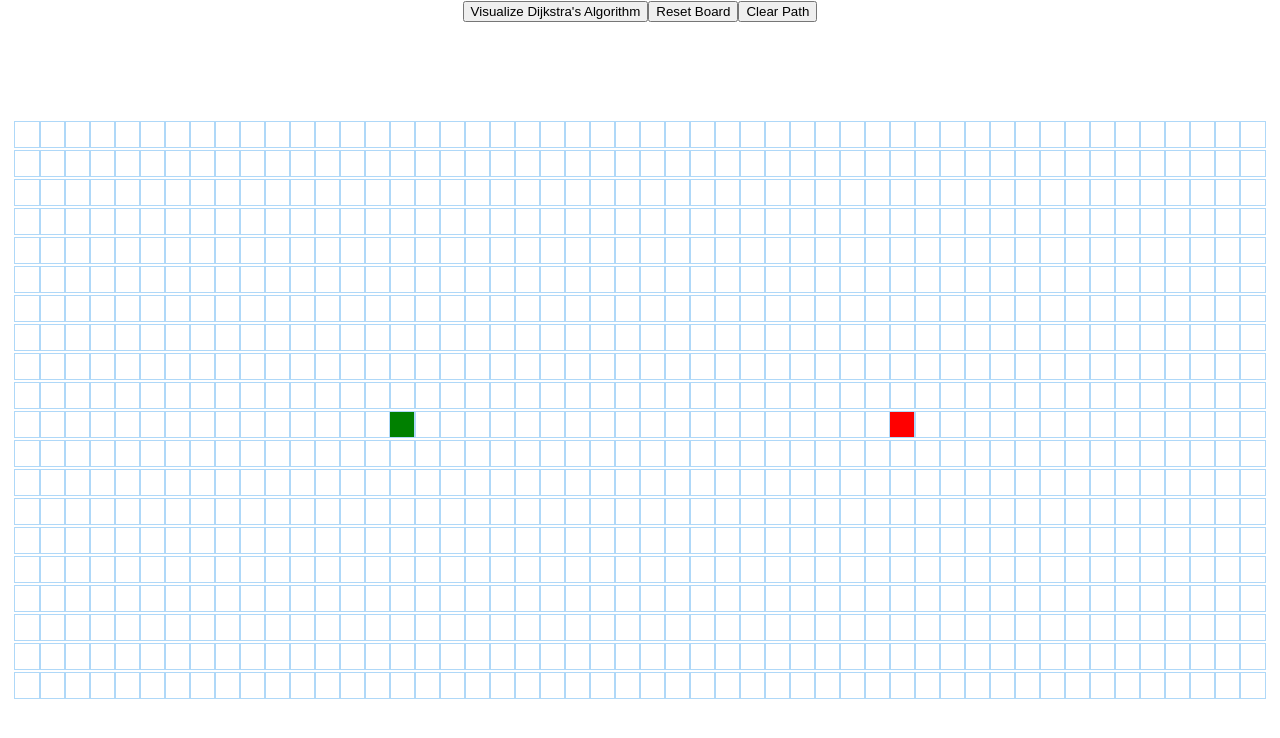
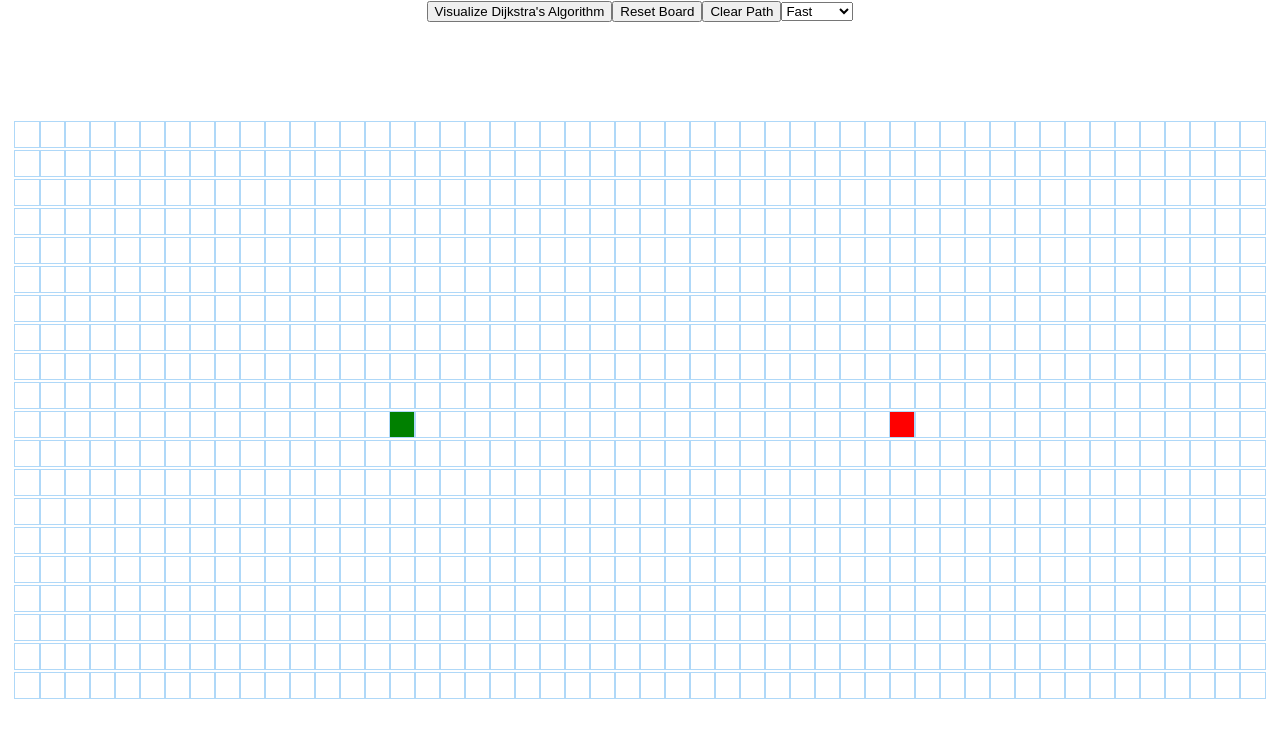
Before and after one commit to prikshitsetia/Path-Visualizer, a React (Create React App) app: page / in a window 1280 px wide. Shown: the top 738 px of the page. Built offline with nearby package versions, Linux system fonts and the light colour scheme.

Commit message:
added speed functionality

```diff
--- a/src/PathfindingVisualizer/PathfindingVisualizer.jsx
+++ b/src/PathfindingVisualizer/PathfindingVisualizer.jsx
@@ -8,7 +8,7 @@ let START_NODE_ROW = 10;
 let START_NODE_COL = 15;
 let FINISH_NODE_ROW = 10;
 let FINISH_NODE_COL = 35;
-
+let speed = 10;
 export default class PathfindingVisualizer extends Component {
   constructor() {
     super();
@@ -116,14 +116,14 @@ export default class PathfindingVisualizer extends Component {
       if (i === visitedNodesInOrder.length) {
         setTimeout(() => {
           this.animateShortestPath(nodesInShortestPathOrder);
-        }, 10 * i);
+        }, speed * i);
         return;
       }
       setTimeout(() => {
         const node = visitedNodesInOrder[i];
         document.getElementById(`node-${node.row}-${node.col}`).className =
           "node node-visited";
-      }, 10 * i);
+      }, speed * i);
     }
   }
 
@@ -133,7 +133,7 @@ export default class PathfindingVisualizer extends Component {
         const node = nodesInShortestPathOrder[i];
         document.getElementById(`node-${node.row}-${node.col}`).className =
           "node node-shortest-path";
-      }, 50 * i);
+      }, speed * i * 2);
     }
   }
 
@@ -144,6 +144,15 @@ export default class PathfindingVisualizer extends Component {
     const visitedNodesInOrder = dijkstra(grid, startNode, finishNode);
     const nodesInShortestPathOrder = getNodesInShortestPathOrder(finishNode);
     this.animateDijkstra(visitedNodesInOrder, nodesInShortestPathOrder);
+  }
+  speedHandler(e) {
+    if (e.target.value === "fast") {
+      speed = 10;
+    } else if (e.target.value === "average") {
+      speed = 20;
+    } else {
+      speed = 40;
+    }
   }
 
   render() {
@@ -156,7 +165,17 @@ export default class PathfindingVisualizer extends Component {
         </button>
         <button onClick={() => this.resetBoard()}>Reset Board</button>
         <button onClick={() => this.clearPath()}>Clear Path</button>
-
+        <select
+          name="speed"
+          id="speedList"
+          onChange={(e) => this.speedHandler(e)}
+        >
+          <option selected value="fast">
+            Fast
+          </option>
+           <option value="average">Average</option>
+          <option value="slow">Slow</option>
+        </select>
         <div className="grid">
           {grid.map((row, rowIdx) => {
             return (
```
